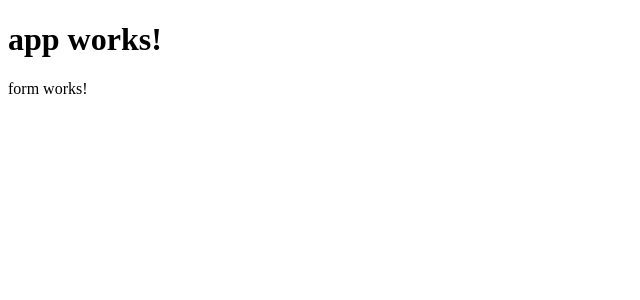
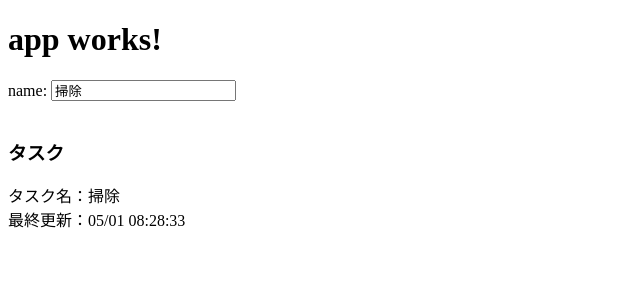
Before and after one commit to iwanaga/angular-tutorial, an Angular app in the folder todo-app/: page /form in a window 1280 px wide. Shown: the top 300 px of the page, without its empty margins (0-640 px from the left). Built offline with nearby package versions, Linux system fonts and the light colour scheme.

Commit message:
双方向バインディングの例

```diff
--- a/todo-app/src/app/form/form.component.html
+++ b/todo-app/src/app/form/form.component.html
@@ -1,3 +1,8 @@
-<p>
-  form works!
-</p>
+<div>
+  <label>name: </label>
+  <input [(ngModel)]="task.name" placeholder="name" (ngModelChange)="setUpdatedAt($event)">
+</div>
+<br>
+<h3>タスク</h3>
+<div>タスク名：{{task.name}}</div>
+<div>最終更新：{{task.updatedAt | date: 'MM/dd hh:mm:ss'}}</div>
--- a/todo-app/src/app/form/form.component.ts
+++ b/todo-app/src/app/form/form.component.ts
@@ -6,10 +6,24 @@ import { Component, OnInit } from '@angular/core';
   styleUrls: ['./form.component.css']
 })
 export class FormComponent implements OnInit {
-
+  task: Task = {
+    id: 1,
+    name: '掃除',
+    updatedAt: new Date()
+  };
   constructor() { }
 
   ngOnInit() {
   }
 
+  setUpdatedAt() {
+    this.task.updatedAt = new Date();
+  }
+
 }
+
+export class Task {
+  id: number;
+  name: string;
+  updatedAt: Date;
+}
```
